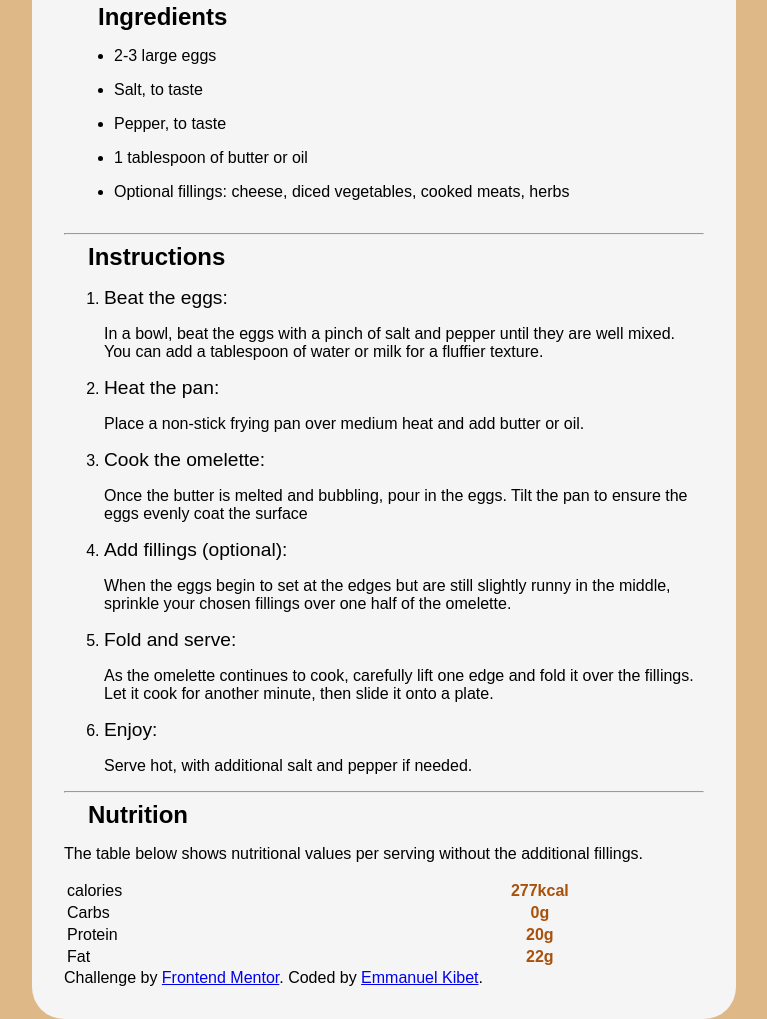
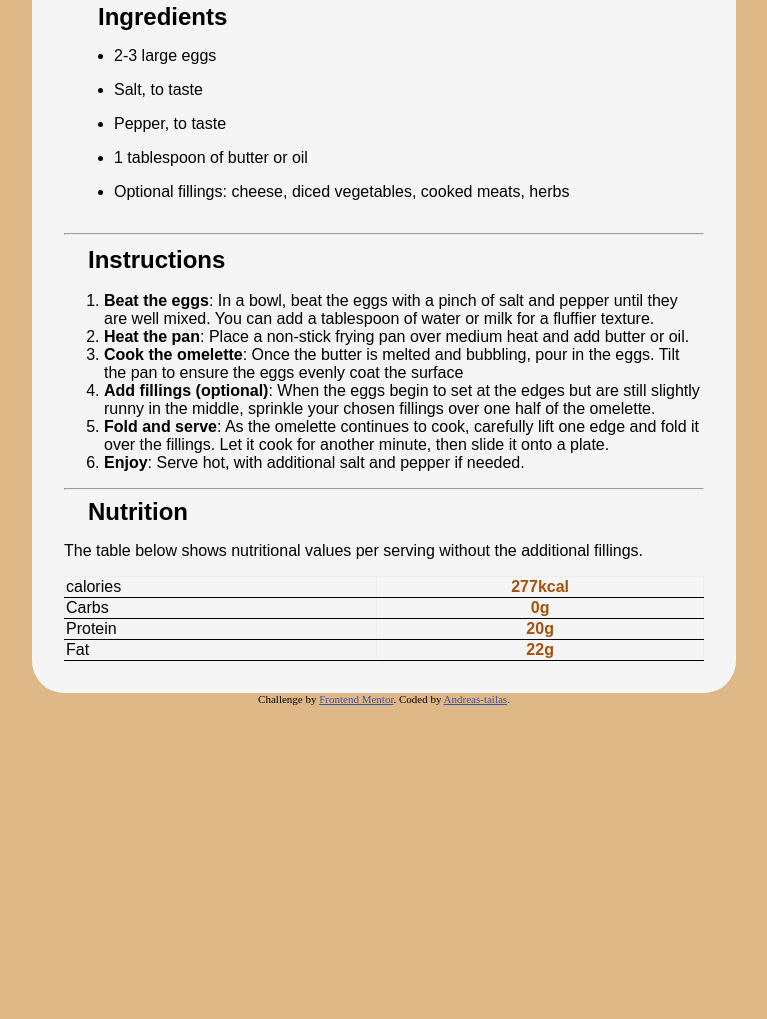
Before and after one commit to Andrea-tailas/recipe-web-challenge, a plain HTML site: page index.html in a window 1280 px wide. Shown: the part 777-1796 px from the top of the page, without its empty margins (264-1031 px from the left). After the commit the page ends 1482 px from the top, so only its background shows below. Drawn offline with Linux system fonts and the light colour scheme.

Commit message:
added styles

```diff
--- a/index.html
+++ b/index.html
@@ -1,8 +1,10 @@
 <!DOCTYPE html>
 <html lang="en">
+
 <head>
   <meta charset="UTF-8">
-  <meta name="viewport" content="width=device-width, initial-scale=1.0"> <!-- displays site properly based on user's device -->
+  <meta name="viewport" content="width=device-width, initial-scale=1.0">
+  <!-- displays site properly based on user's device -->
 
   <link rel="icon" type="image/png" sizes="32x32" href="./assets/images/favicon-32x32.png">
 
@@ -10,11 +12,12 @@
 
   <!-- Feel free to remove these styles or customise in your own stylesheet 👍 -->
   <style>
-    /* .attribution { font-size: 11px; text-align: center; }
-    .attribution a { color: hsl(228, 45%, 44%); } */
+    .attribution { font-size: 11px; text-align: center; }
+    .attribution a { color: hsl(228, 45%, 44%); }
   </style>
   <link rel="stylesheet" href="style.css">
 </head>
+
 <body>
   <div class="container">
     <div class="title">
@@ -27,19 +30,19 @@
         to perfection, optionally filled with your choice of cheese, vegetables, or meats.</p> <br>
     </div>
     <div class="Preparation">
-       <div class="prepa">Preparation time</div>
+      <div class="prepar">Preparation time</div>
 
       <ul>
         <li><span>Total</span>:Approximately 10 minutes </li>
-          <li><span>Preparation</span>:   5 minutes</li>
-          <li><span>Cooking</span> :  5 minutes</li>
+        <li><span>Preparation</span>: 5 minutes</li>
+        <li><span>Cooking</span> : 5 minutes</li>
       </ul>
 
     </div>
 
 
     <div class="Ingredients">
-     <div class="hed">Ingredients</div>
+      <div class="ingr">Ingredients</div>
       <ul>
         <li>2-3 large eggs</li>
         <li>Salt, to taste</li>
@@ -52,17 +55,32 @@
     <div class="instructions">
       <div class="inst">Instructions</div>
       <ol>
-  <li><span> Beat the eggs:</span> <p>In a bowl, beat the eggs with a pinch of salt and pepper until they are well mixed.
-  You can add a tablespoon of water or milk for a fluffier texture.</li></p>
+        <li> <b>Beat the eggs</b>:
+          In a bowl, beat the eggs with a pinch of salt and pepper until they are well mixed.
+            You can add a tablespoon of water or milk for a fluffier texture.
+        </li>
 
-  <li><span>Heat the pan:</span><p> Place a non-stick frying pan over medium heat and add butter or oil.</li></p>
-  <li><span>Cook the omelette: </span><p>Once the butter is melted and bubbling, pour in the eggs. Tilt the pan to ensure
-    the eggs evenly coat the surface</li></p>
-  <li><span>Add fillings (optional): </span><p>When the eggs begin to set at the edges but are still slightly runny in the
-    middle, sprinkle your chosen fillings over one half of the omelette.</p></li>
-  <li> <span>Fold and serve:</span> <p> As the omelette continues to cook, carefully lift one edge and fold it over the
-    fillings. Let it cook for another minute, then slide it onto a plate.</p></li>
-  <li><span>Enjoy:</span> <p> Serve hot, with additional salt and pepper if needed.</p></li>
+
+        <li><b>Heat the pan</b>:
+          Place a non-stick frying pan over medium heat and add butter or oil.
+        </li>
+
+        <li><b>Cook the omelette</b>:
+          Once the butter is melted and bubbling, pour in the eggs. Tilt the pan to ensure
+            the eggs evenly coat the surface
+        </li>
+
+        <li><b>Add fillings (optional)</b>:
+          When the eggs begin to set at the edges but are still slightly runny in the
+            middle, sprinkle your chosen fillings over one half of the omelette.
+        </li>
+        <li> <b>Fold and serve</b>:
+          As the omelette continues to cook, carefully lift one edge and fold it over the
+            fillings. Let it cook for another minute, then slide it onto a plate.
+        </li>
+        <li><b>Enjoy</b>:
+          Serve hot, with additional salt and pepper if needed.
+        </li>
       </ol>
     </div>
     <hr>
@@ -71,11 +89,11 @@
 
       <div class="table">
         <p>The table below shows nutritional values per serving without the additional fillings.</p>
-  <table>
+        <table border="1">
 
           <tr>
             <td>calories</td>
-    <th>  277kcal</th>
+            <th> 277kcal</th>
           </tr>
 
 
@@ -96,12 +114,14 @@
           </tr>
 
         </table>
-</div>
+      </div></div></div>
 
       <div class="attribution">
         Challenge by <a href="https://www.frontendmentor.io?ref=challenge" target="_blank">Frontend Mentor</a>.
-    Coded by <a href="#">Emmanuel Kibet</a>.
+        Coded by <a href="#">Andreas-tailas</a>.
       </div>
-</div>
+
+
 </body>
+
 </html>
--- a/style.css
+++ b/style.css
@@ -36,7 +36,7 @@ img{
 
 
 }
-.prepa{
+.prepar{
       text-align: center;
       font-size: 1.4rem;
       font-weight: 600;
@@ -59,7 +59,7 @@ h3{
 ul li{
       padding-bottom: 1rem;
 }
-.hed{
+.ingr{
       font-weight: 600;
       font-size: 1.5rem;
       margin-left: 1.5rem;
@@ -71,6 +71,7 @@ padding-left: 10px;
       font-weight: 600;
       font-size: 1.5rem;
       margin-left: 1.5rem;
+      line-height: 25pt;
 }
 span{
       font-weight: 400;
@@ -89,6 +90,10 @@ span{
 }
 table{
       width: 100%;
+      border-collapse: collapse;
+      border-top: none;
+      border-left: none;
+      border-right: none;
 
 }
 th{
```
Lines whose indentation alone changed are shown as unchanged.
